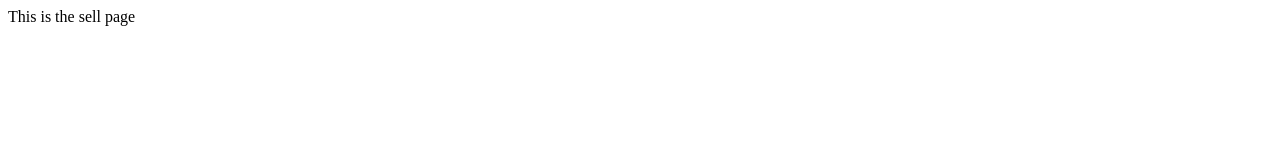
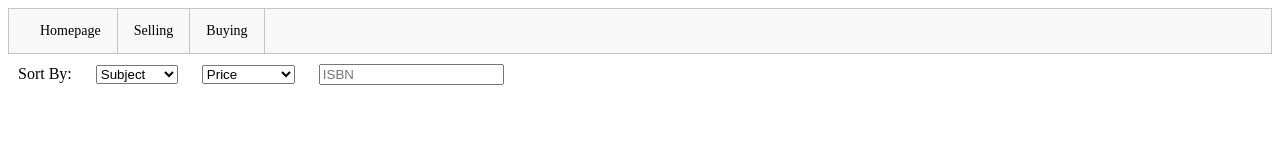
Before and after one commit to kfclee/RHITTextBookExhangeFrontEnd, a website: page public/selling.html in a window 1280 px wide. Drawn offline with nearby package versions, Linux system fonts and the light colour scheme; no server answers.

Commit message:
adding navbar to all pages

```diff
--- /dev/null
+++ b/public/css/navbar.css
@@ -0,0 +1,35 @@
+#navbar {
+}
+
+ol.nav {
+    list-style-type: none;
+    margin: 0;
+    padding: 0;
+    overflow: hidden;
+    padding-left: 15px;
+	border-collapse: collapse;
+    background-color: #f8f8f8;
+    border: 1px solid #C1C7C9;
+}
+
+ol.nav li {
+    float: left;
+    display: inline;
+    border-right: 1px solid #C1C7C9;
+}
+
+ol.nav li a {
+    display: block;
+    text-align: center;
+    font-size: 14px;
+    padding: 14px 16px;
+    text-decoration: none;
+    color: black;
+}
+ol.nav li a:hover {
+    background-color: #dcdcdc;
+}
+
+ol.nav li a:visited {
+    background-color: #dcdcdc;
+}
--- a/public/js/bookDetails.js
+++ b/public/js/bookDetails.js
@@ -1,6 +1,6 @@
 (function () {
     "use strict";
-    var apiUrl = "http://localhost:3000/books/5817fb15fde9722044e5a583";
+    var apiUrl = "http://localhost:3000/books/";
     var book;
     var seller;
     var editForm = false;
--- a/public/js/navbar-factory.js
+++ b/public/js/navbar-factory.js
@@ -0,0 +1,14 @@
+window.onload = function() {
+	document.getElementById('navbar').innerHTML =
+	'<ol class="nav">'+
+				'<li>'+
+					'<a href="">Homepage</a>'+
+				'</li>'+
+				'<li>'+
+					'<a href="">Selling</a>'+
+				'</li>'+
+				'<li>'+
+					'<a href="">Buying</a>'+
+				'</li>'+
+			'</ol>';
+	}
--- a/public/selling.html
+++ b/public/selling.html
@@ -1 +1,36 @@
-<p>This is the sell page</p>
+<!DOCTYPE html>
+<html lang="en">
+<head>
+	<title>Book selling pages</title>
+	<link rel="stylesheet" type="text/css" href="css/buying.css">
+	<link rel="stylesheet" type="text/css" href="./css/navbar.css">
+	<script type="text/javascript" src="js/navbar-factory.js"></script>
+</head>
+<body>
+    <div id="navbar"></div>
+	<div id="main-div">
+        <div id="sort-by">
+			<span><p id="sort-title">Sort By: </p></span>
+			<select name="subjects" class="sort">
+				<option selected hidden>Subject</option>
+				<option value="math">Math</option>
+				<option value="physics">Physics</option>
+				<option value="biology">Biology</option>
+				<option value="chemistry">Chemistry</option>
+			</select>
+
+			<select name="price" class="sort">
+				<option selected hidden>Price</option>
+				<option value="low">Low to High</option>
+				<option value="high">High to Low</option>
+			</select>
+			<input type="text" class="sort" name="isbn" placeholder="ISBN">
+        </div>
+		<div id="book-list">
+
+		</div>
+	</div>
+    <script src="https://ajax.googleapis.com/ajax/libs/jquery/3.1.1/jquery.min.js"></script>
+    <script src="js/buying.js"></script>
+</body>
+</html>
```
Also changed, not shown: public/bookDetails.html (+3 -0 lines), public/buying.html (+3 -0 lines), public/editBookDetails.html (+4 -1 lines).
